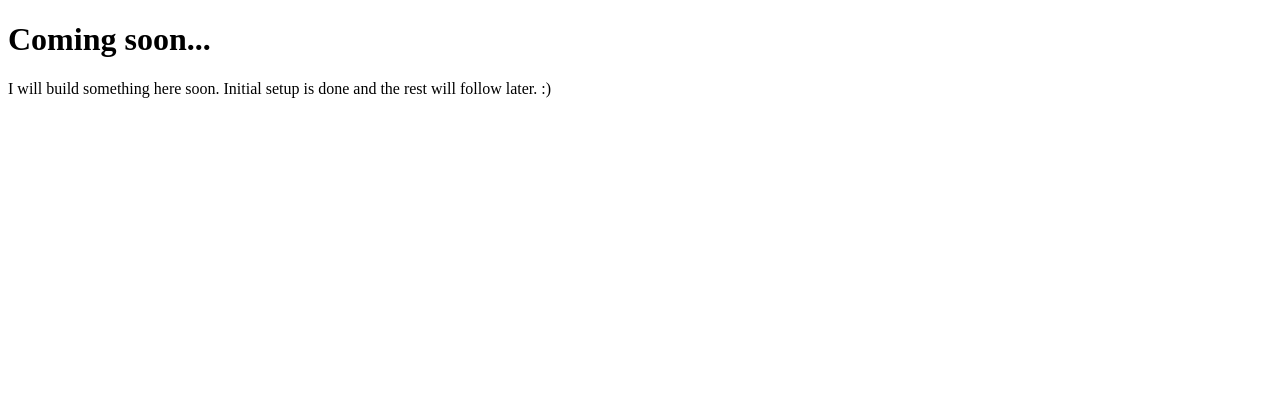
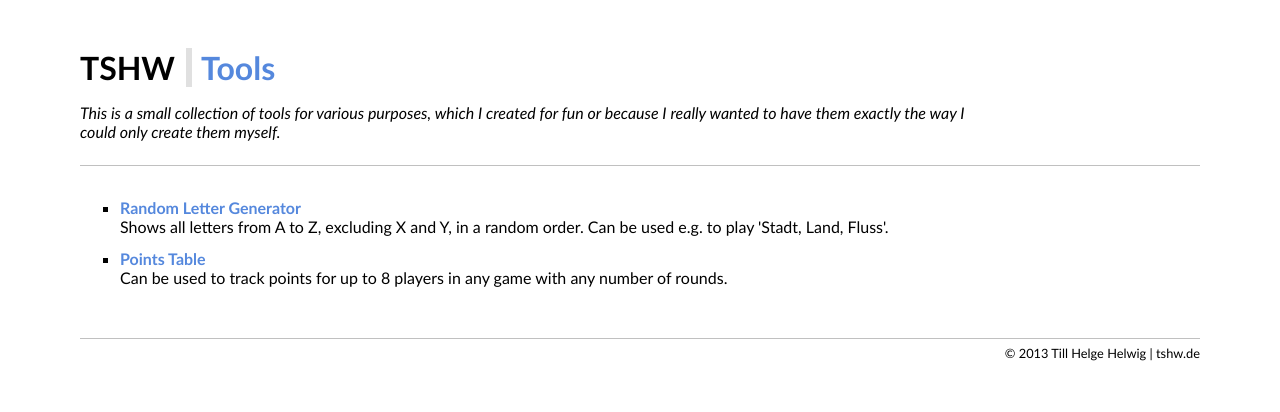
Before and after one commit to Tar-Minyatur/Tools, a plain HTML site: page index.html in a window 1280 px wide. Drawn offline with Linux system fonts and the light colour scheme.

Commit message:
Updated website.

```diff
--- /dev/null
+++ b/css/screen.css
@@ -0,0 +1,61 @@
+body {
+    font-family: "Trebuchet MS", Arial, sans-serif;
+    margin: 0;
+    padding: 3em 5em;
+}
+header {
+    border-bottom: 1px #c0c0c0 solid;
+    padding: 0 0 0.5em 0;
+    margin: 0 0 1em 0;
+}
+
+header h1, header h2 {
+    display: inline-block;
+    margin: 0 0.2em 0 0;
+    font-size: 2em;
+    padding: 0;
+}
+
+header h2 {
+    color: #58d;
+    border-left: 6px #e0e0e0 solid;
+    padding: 0 0 0 0.3em;
+}
+
+header p {
+    font-style: italic;
+    width: 80%;
+}
+
+section {
+    margin: 2em 0 0 0;
+}
+
+ul li {
+    margin-top: 0.8em;
+    list-style-type: square;
+}
+
+a {
+    color: #58d;
+    text-decoration: none;
+    font-weight: bold;
+}
+
+a:hover {
+    text-decoration: underline;
+    color: #000;
+}
+
+footer {
+    border-top: 1px #c0c0c0 solid;
+    margin: 4em 0 0 0;
+    padding: 0.5em 0 0 0;
+    font-size: 0.8em;
+    text-align: right;
+}
+
+footer a {
+    font-weight: normal;
+    color: #000;
+}
--- a/index.html
+++ b/index.html
@@ -1,10 +1,21 @@
 <!doctype html>
 <html>
-	<head>
-		<title>Coming soon...</title>
-	</head>
-	<body>
-		<h1>Coming soon...</h1>
-		<p>I will build something here soon. Initial setup is done and the rest will follow later. :)</p>
-	</body>
+    <head>
+        <title>TSHW &ndash; Tools</title>
+        <link rel="stylesheet" type="text/css" media="screen" href="css/screen.css" />
+    </head>
+    <body>
+        <header>
+            <h1>TSHW</h1>
+            <h2>Tools</h2>
+            <p>This is a small collection of tools for various purposes, which I created for fun or because I really wanted to have them exactly the way I could only create them myself.</p>
+        </header>
+        <section>
+            <ul>
+                <li><a href="tool/random-letter.html">Random Letter Generator</a><br />Shows all letters from A to Z, excluding X and Y, in a random order. Can be used e.g. to play 'Stadt, Land, Fluss'.</li><li><a href="tool/points-table.html">Points Table</a><br />Can be used to track points for up to 8 players in any game with any number of rounds.</li>            </ul>
+        </section>
+        <footer>
+            &copy; 2013 <a href="http://tshw.de">Till Helge Helwig | tshw.de</a>
+        </footer>
+    </body>
 </html>
```
